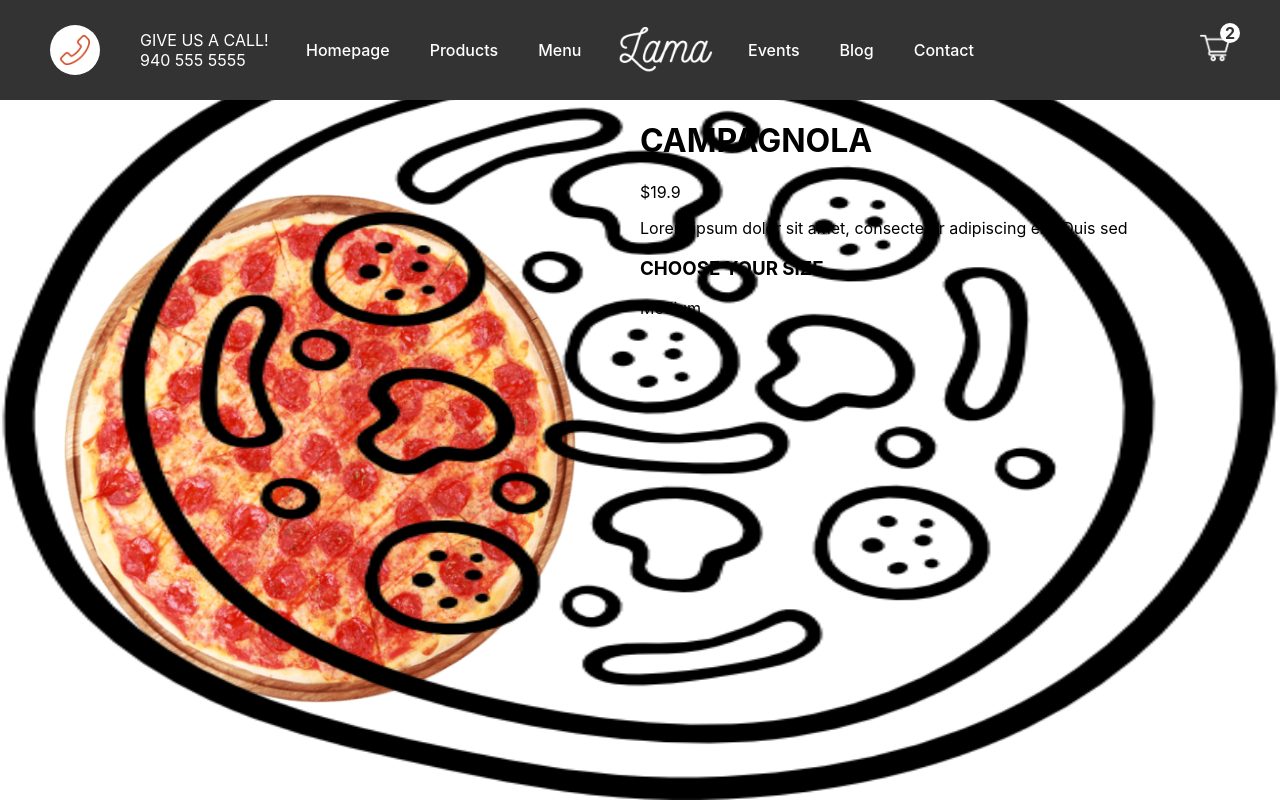
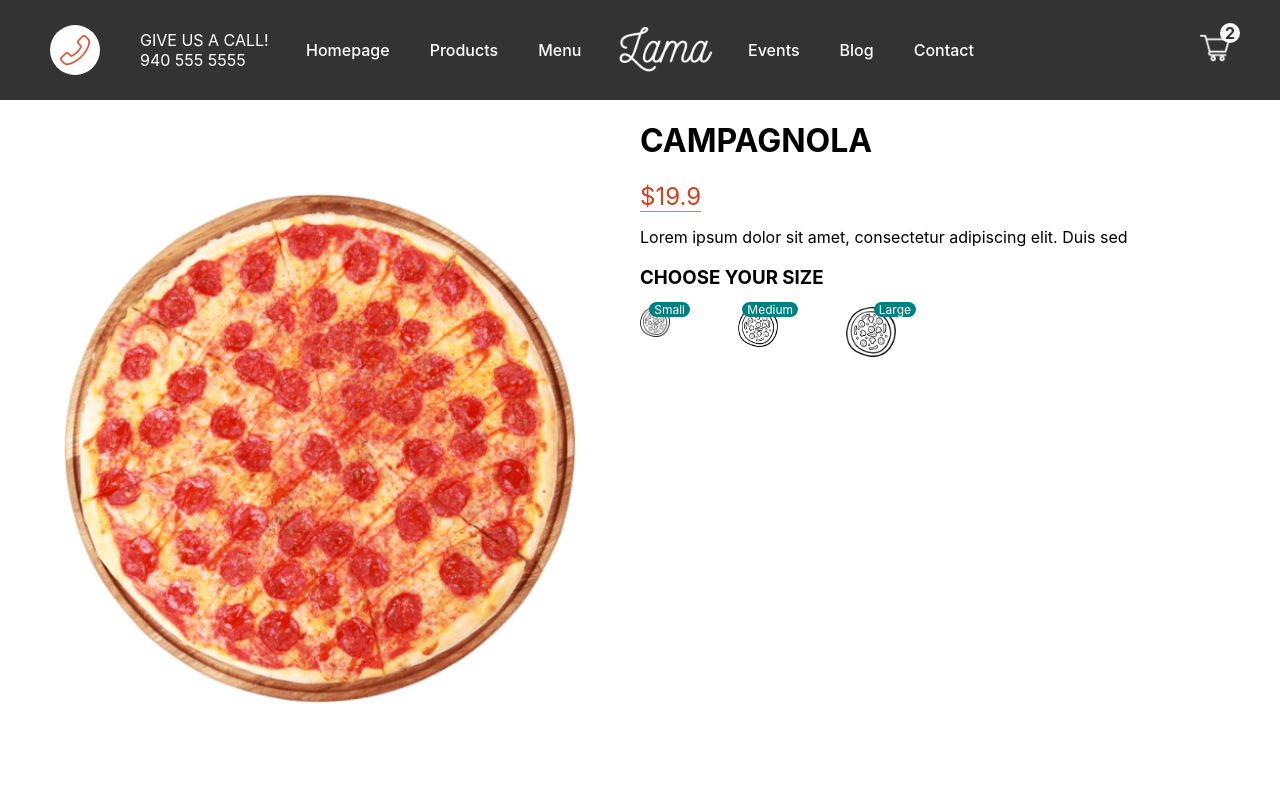
Before and after one commit to blainecurren/mels-shop, a Next.js app: page /product/1 in a window 1280 px wide. Shown: the top 800 px of the page. Built offline with nearby package versions, Linux system fonts and the light colour scheme.

Commit message:
added pizza sizes

```diff
--- a/pages/product/[id].jsx
+++ b/pages/product/[id].jsx
@@ -28,10 +28,16 @@ const Product = () => {
         <div className={styles.sizes}>
           <div className={styles.size}>
             <Image src="/img/size.png" layout="fill" alt="" />
+            <span className={styles.number}>Small</span>
+          </div>
+          <div className={styles.size}>
+            <Image src="/img/size.png" layout="fill" alt="" />
             <span className={styles.number}>Medium</span>
           </div>
-          <div className={styles.size}></div>
-          <div className={styles.size}></div>
+          <div className={styles.size}>
+            <Image src="/img/size.png" layout="fill" alt="" />
+            <span className={styles.number}>Large</span>
+          </div>
         </div>
       </div>
     </div>
--- a/styles/Product.module.css
+++ b/styles/Product.module.css
@@ -19,3 +19,44 @@
   height: 80%;
   position: relative;
 }
+
+.price {
+  color: #d1411e;
+  font-size: 24px;
+  font-weight: 400;
+  border-bottom: 1px solid #b7903c;
+}
+
+.sizes {
+  justify-content: space-between;
+  display: flex;
+  width: 40%;
+}
+
+.size {
+  width: 30px;
+  height: 30px;
+  position: relative;
+  cursor: pointer;
+}
+
+.size:nth-child(2) {
+  width: 40px;
+  height: 40px;
+}
+
+.size:last-child {
+  width: 50px;
+  height: 50px;
+}
+
+.number {
+  position: absolute;
+  top: -5px;
+  right: -20px;
+  background-color: teal;
+  color: white;
+  font-size: 12px;
+  padding: 0 5px;
+  border-radius: 10px;
+}
```
